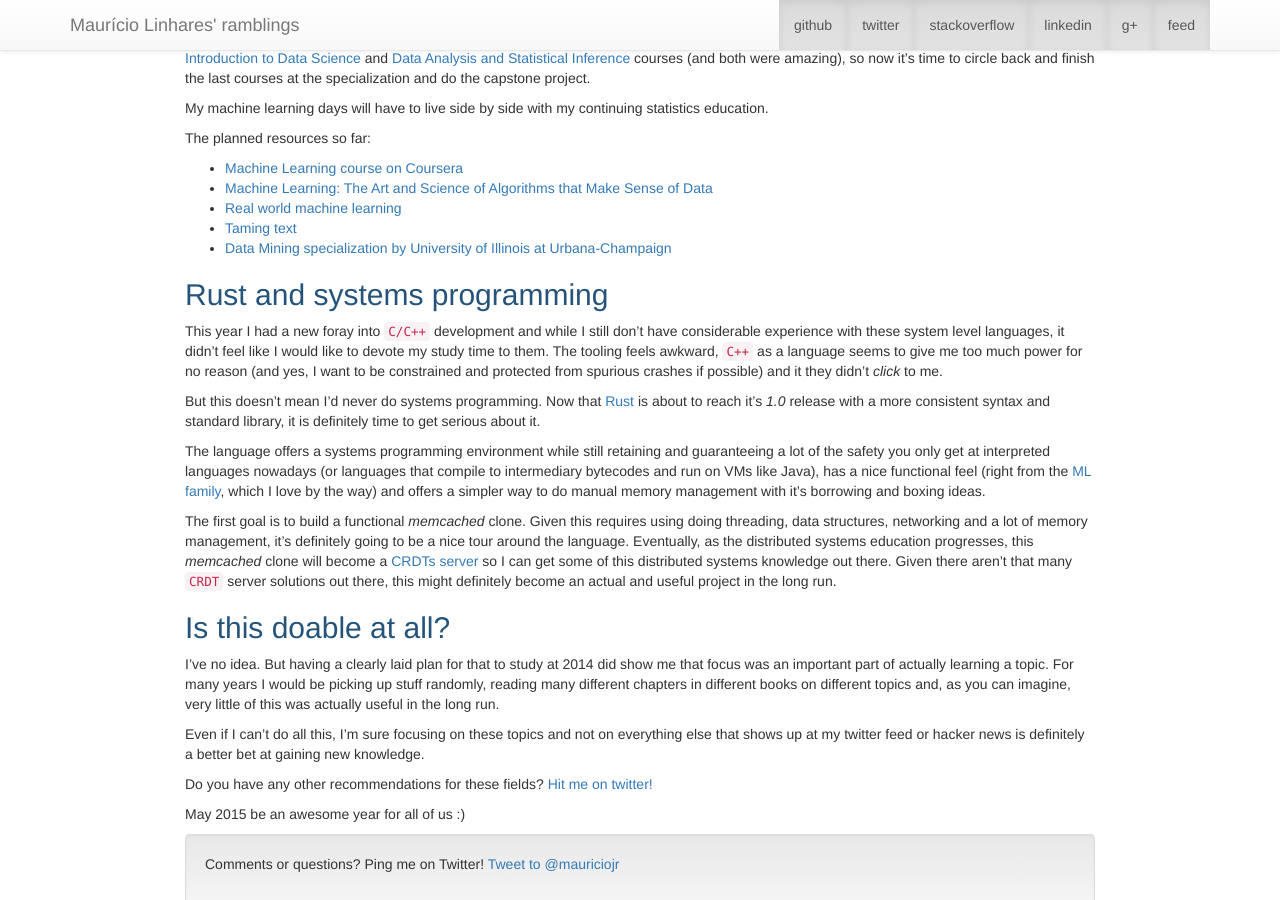
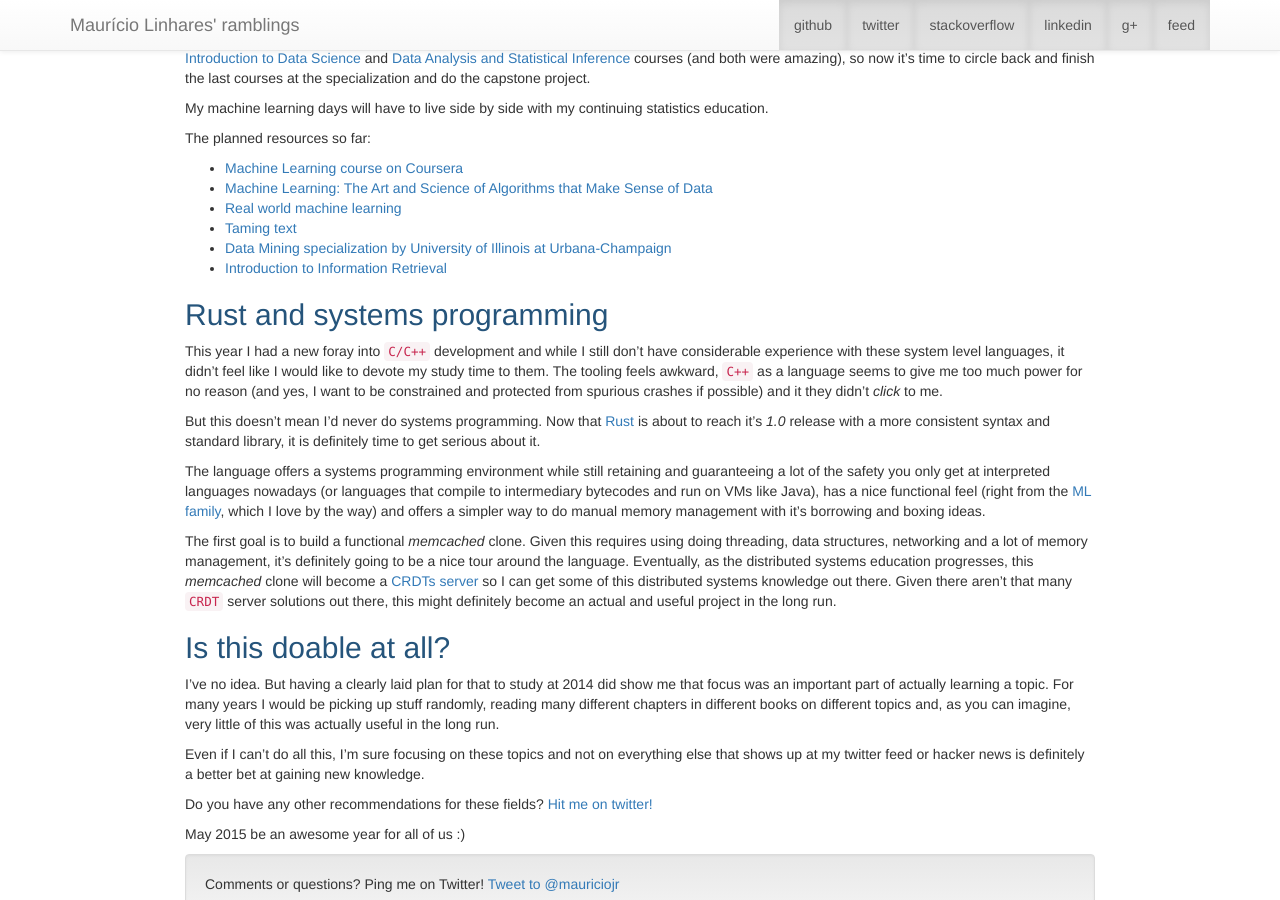
Before and after one commit to mauricio/mauricio.github.com, a Jekyll site: the page built from _posts/2014-12-25-technology-to-learn-for-2015.md, in a window 1280 px wide and 900 px high, scrolled down 728 px. Built offline with Jekyll 4.4.1, drawn with Linux system fonts in a browser that asks for light colours; comment, search, counter and statistics services are not loaded.

Commit message:
Including one more book at the learning objectives

```diff
--- a/_posts/2014-12-25-technology-to-learn-for-2015.md
+++ b/_posts/2014-12-25-technology-to-learn-for-2015.md
@@ -38,6 +38,7 @@ The planned resources so far:
 * [Real world machine learning](http://www.manning.com/brink/)
 * [Taming text](http://www.manning.com/ingersoll/)
 * [Data Mining specialization by University of Illinois at Urbana-Champaign](https://www.coursera.org/specialization/datamining/20)
+* [Introduction to Information Retrieval](http://www-nlp.stanford.edu/IR-book/)
 
 ## Rust and systems programming
 
```
